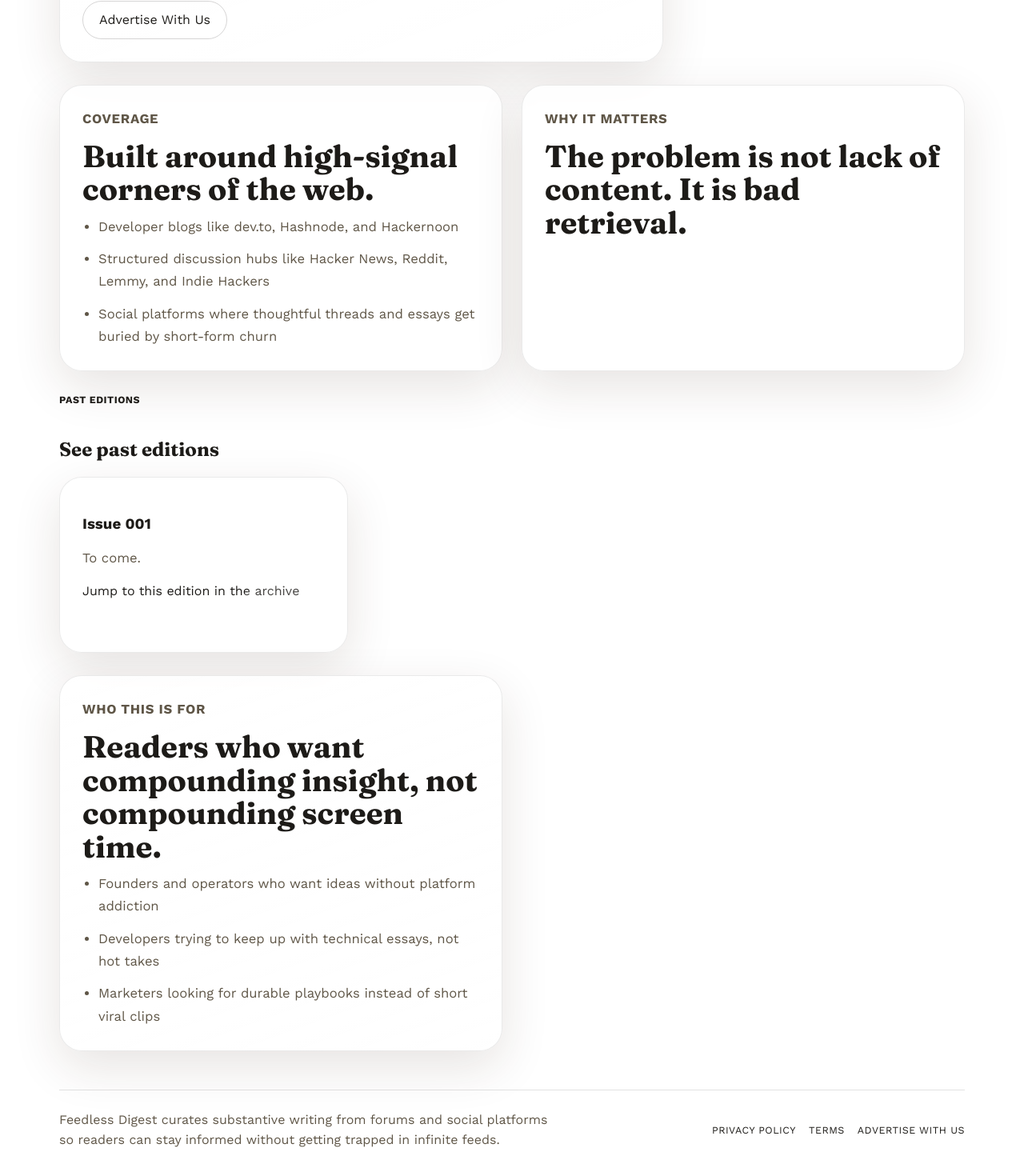
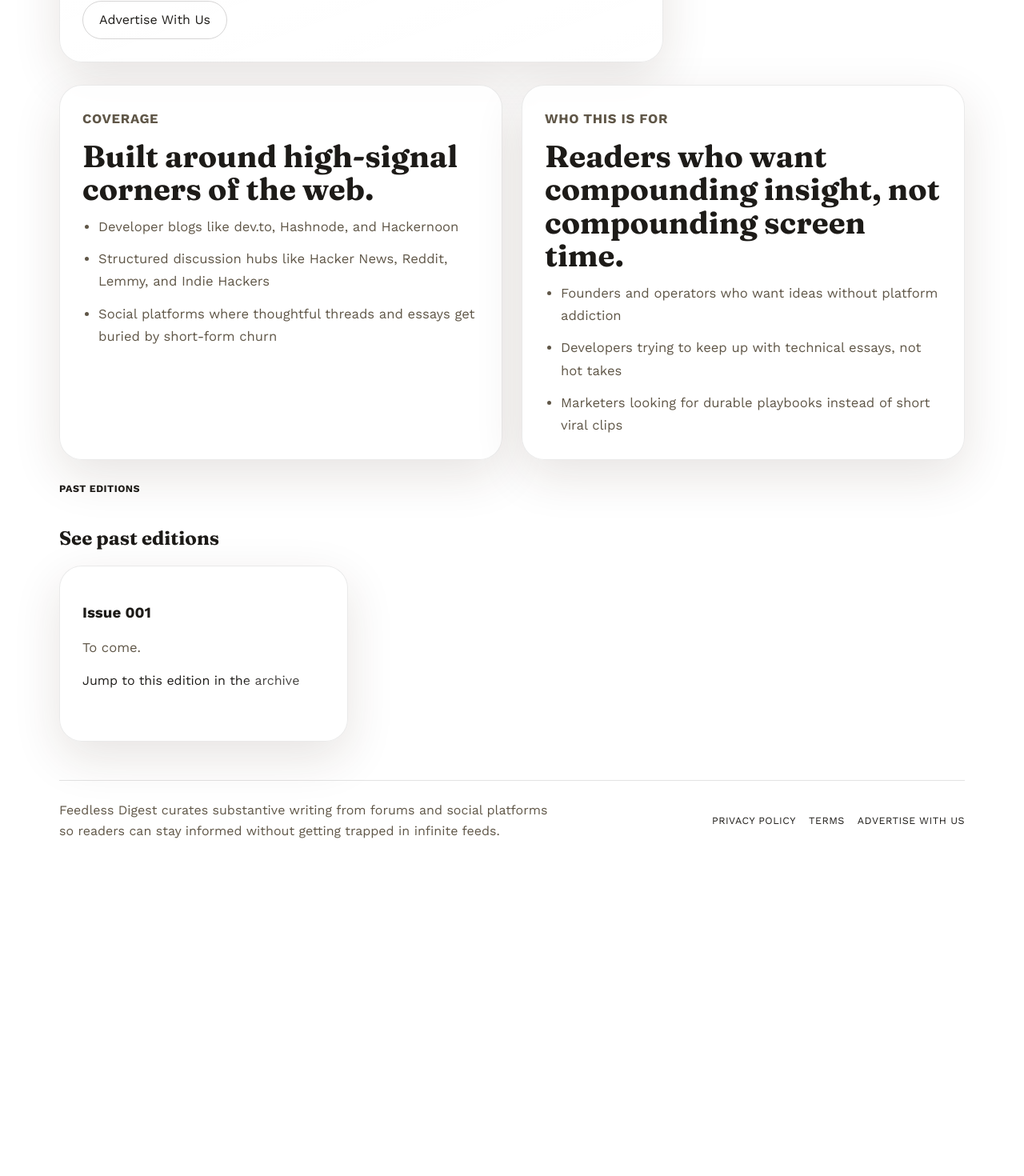
Before and after one commit to ah8571/feedless-digest, a Next.js app: page / in a window 1280 px wide. Shown: the part 1280-2750 px from the top of the page at 80% size. After the commit the page ends 2403 px from the top, so only its background shows below. Built offline with nearby package versions, Linux system fonts and the light colour scheme; no server answers.

Commit message:
Move audience section higher on homepage

```diff
--- a/app/page.tsx
+++ b/app/page.tsx
@@ -88,8 +88,13 @@ export default function HomePage() {
         </article>
 
         <article className="panel">
-          <p className="section-label">Why it matters</p>
-          <h2>The problem is not lack of content. It is bad retrieval.</h2>
+          <p className="section-label">Who this is for</p>
+          <h2>Readers who want compounding insight, not compounding screen time.</h2>
+          <ul className="feature-list">
+            {audienceFits.map((item) => (
+              <li key={item}>{item}</li>
+            ))}
+          </ul>
         </article>
       </section>
 
@@ -114,18 +119,6 @@ export default function HomePage() {
           ))}
         </div>
       </section>
-
-      <section className="content-grid audience-section">
-        <article className="panel panel-warm">
-          <p className="section-label">Who this is for</p>
-          <h2>Readers who want compounding insight, not compounding screen time.</h2>
-          <ul className="feature-list">
-            {audienceFits.map((item) => (
-              <li key={item}>{item}</li>
-            ))}
-          </ul>
-        </article>
-      </section>
     </div>
   );
 }
```
